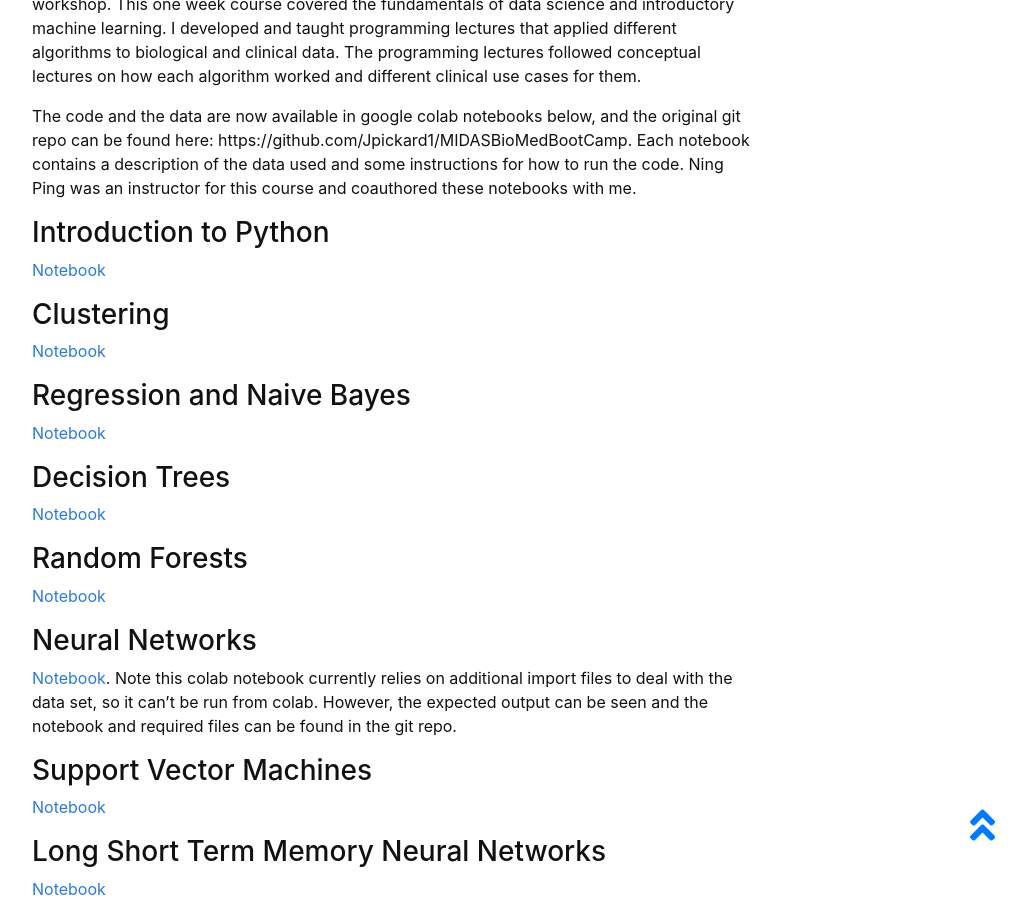
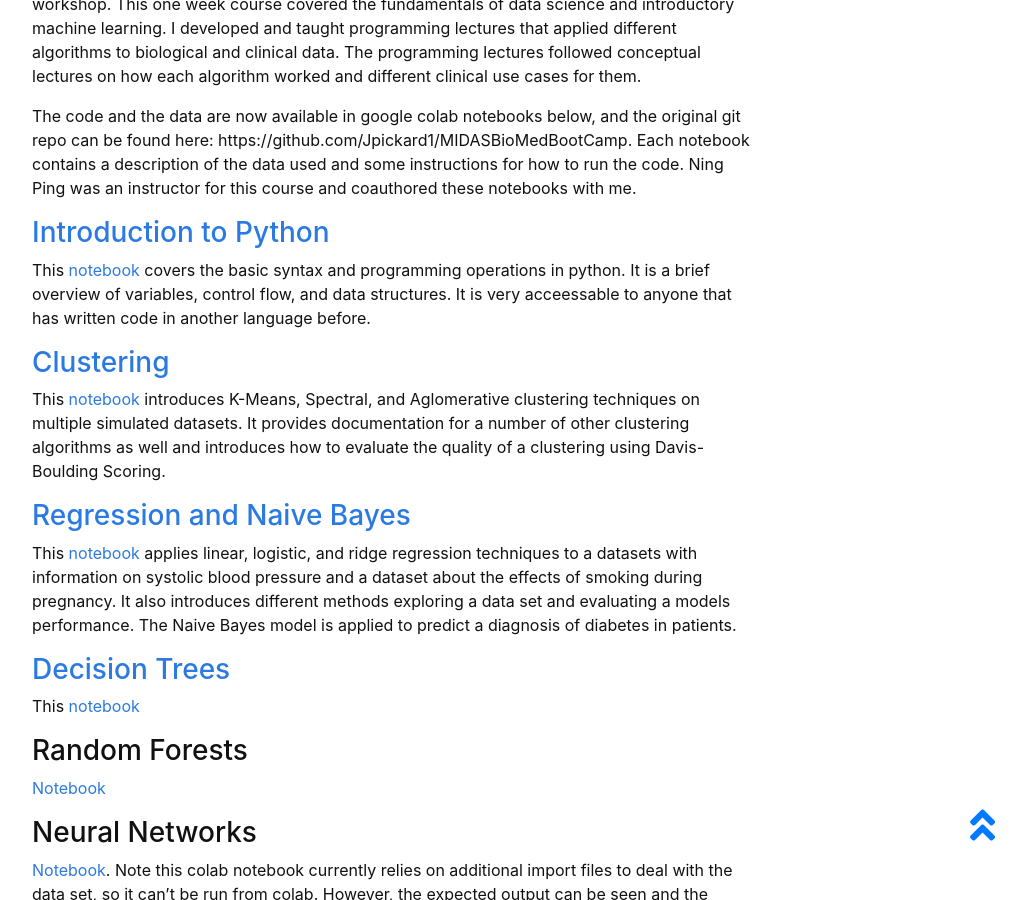
Before and after one commit to Jpickard1/jpickard1.github.io, a Jekyll site: the page built from content/previous_projects/MIDAS.md, in a window 1280 px wide and 900 px high, scrolled down 652 px. Shown: the whole window, without its empty margins (248-1274 px from the left). Built offline with Jekyll 4.4.1, drawn with Linux system fonts in a browser that asks for light colours.

Commit message:
Update MIDAS.md

```diff
--- a/content/previous_projects/MIDAS.md
+++ b/content/previous_projects/MIDAS.md
@@ -9,21 +9,21 @@ During the summer of 2021, I was an instructor for the [Data Science for Biomedi
 
 The code and the data are now available in google colab notebooks below, and the original git repo can be found here: https://github.com/Jpickard1/MIDASBioMedBootCamp. Each notebook contains a description of the data used and some instructions for how to run the code. Ning Ping was an instructor for this course and coauthored these notebooks with me.
 
-### Introduction to Python
+### [Introduction to Python](https://drive.google.com/file/d/1q35hXryQsIgfSSjxQGRR1RiIIQ053DCj/view?usp=sharing)
 
-[Notebook](https://drive.google.com/file/d/1q35hXryQsIgfSSjxQGRR1RiIIQ053DCj/view?usp=sharing)
+This [notebook](https://drive.google.com/file/d/1q35hXryQsIgfSSjxQGRR1RiIIQ053DCj/view?usp=sharing) covers the basic syntax and programming operations in python. It is a brief overview of variables, control flow, and data structures. It is very acceessable to anyone that has written code in another language before.
 
-### Clustering
+### [Clustering](https://drive.google.com/file/d/1O8ul-jx1XnM_MbPIchyS70SbtZz9b54A/view?usp=sharing)
 
-[Notebook](https://drive.google.com/file/d/1O8ul-jx1XnM_MbPIchyS70SbtZz9b54A/view?usp=sharing)
+This [notebook](https://drive.google.com/file/d/1O8ul-jx1XnM_MbPIchyS70SbtZz9b54A/view?usp=sharing) introduces K-Means, Spectral, and Aglomerative clustering techniques on multiple simulated datasets. It provides documentation for a number of other clustering algorithms as well and introduces how to evaluate the quality of a clustering using Davis-Boulding Scoring.
 
-### Regression and Naive Bayes
+### [Regression and Naive Bayes](https://drive.google.com/file/d/1pW0dWgiDtyRJ2tjcXWl8F7MqUlm4kQW9/view?usp=sharing)
 
-[Notebook](https://drive.google.com/file/d/1pW0dWgiDtyRJ2tjcXWl8F7MqUlm4kQW9/view?usp=sharing)
+This [notebook](https://drive.google.com/file/d/1pW0dWgiDtyRJ2tjcXWl8F7MqUlm4kQW9/view?usp=sharing) applies linear, logistic, and ridge regression techniques to a datasets with information on systolic blood pressure and a dataset about the effects of smoking during pregnancy. It also introduces different methods exploring a data set and evaluating a models performance. The Naive Bayes model is applied to predict a diagnosis of diabetes in patients.
 
-### Decision Trees
+### [Decision Trees](https://drive.google.com/file/d/1O4I8vNNR6inoTpIkDw521ELJQ8mtCfat/view?usp=sharing)
 
-[Notebook](https://drive.google.com/file/d/1O4I8vNNR6inoTpIkDw521ELJQ8mtCfat/view?usp=sharing)
+This [notebook](https://drive.google.com/file/d/1O4I8vNNR6inoTpIkDw521ELJQ8mtCfat/view?usp=sharing)
 
 ### Random Forests
 
```
